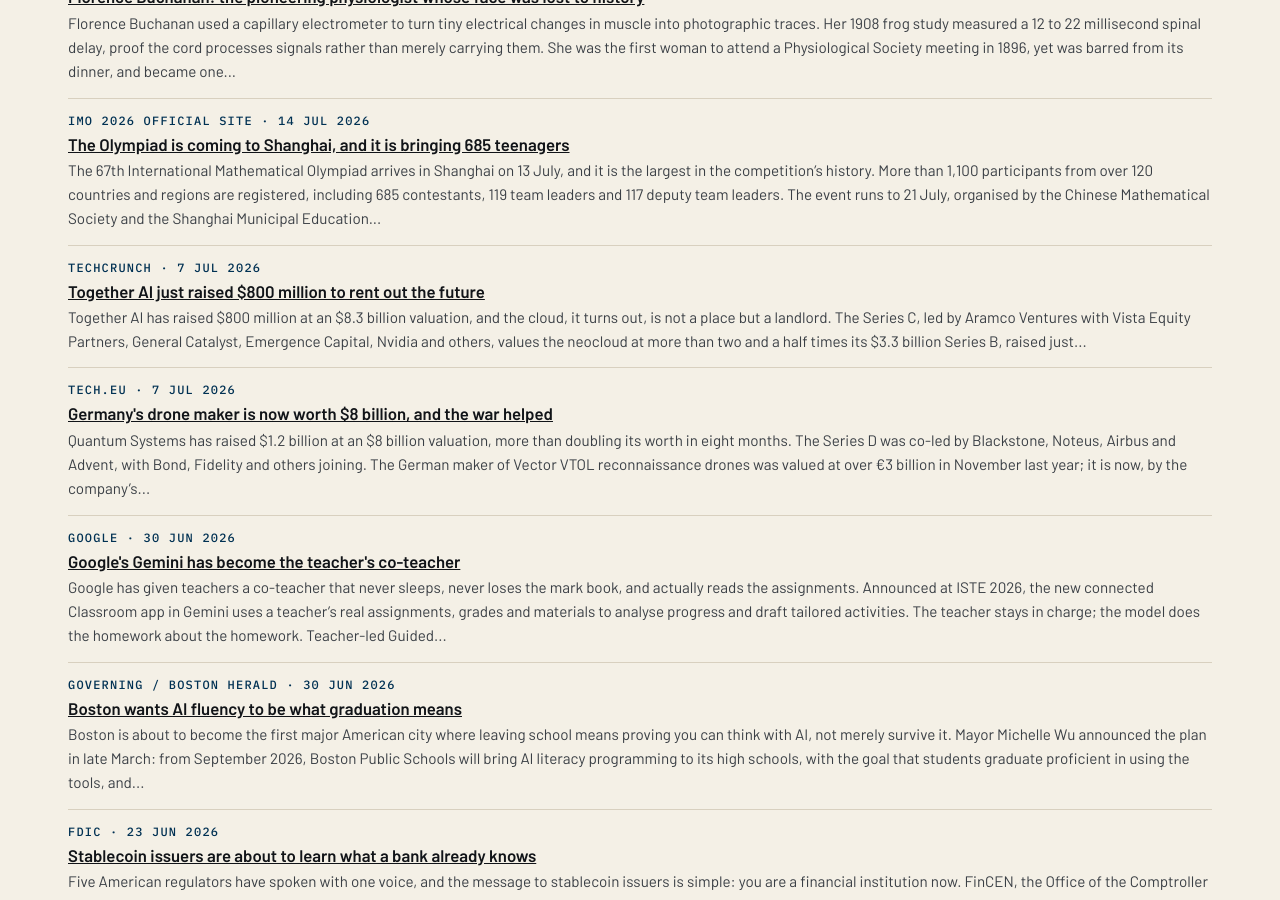
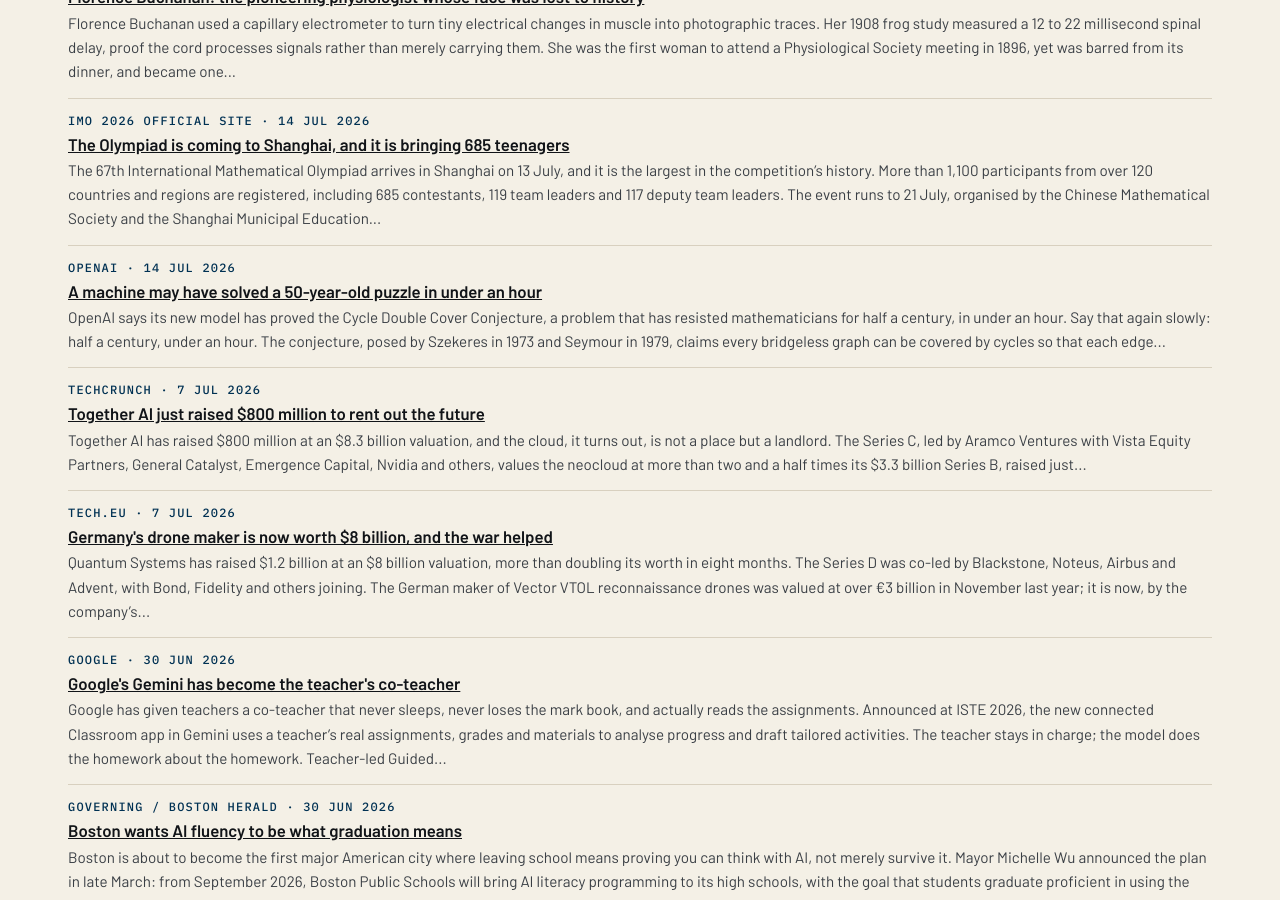
Before and after one commit to katz-news/katz.news, a Jekyll site: the page built from briefs/index.html, in a window 1280 px wide and 900 px high, scrolled down 14696 px. Built offline with Jekyll 4.4.1, drawn with Linux system fonts in a browser that asks for light colours.

Commit message:
Publish 2026-11-06

```diff
--- a/_data/build.yml
+++ b/_data/build.yml
@@ -1 +1 @@
-published_at: 2026-11-06T19:52:38Z
+published_at: 2026-11-06T19:53:37Z
--- /dev/null
+++ b/_posts/briefs/2026-11-06-a-machine-may-have-solved-a-50-year-old-puzzle-in-under-an-hour.md
@@ -0,0 +1,17 @@
+---
+published: true
+title: A machine may have solved a 50-year-old puzzle in under an hour
+date: 2026-07-14
+section: science
+source_name: OpenAI
+source_url: https://cdn.openai.com/pdf/04d1d1e4-bc75-476a-97cf-49055cd98d31/cdc_proof.pdf
+---
+OpenAI says its new model has proved the Cycle Double Cover Conjecture, a problem that has resisted mathematicians for half a century, in under an hour. Say that again slowly: half a century, under an hour.
+
+The conjecture, posed by Szekeres in 1973 and Seymour in 1979, claims every bridgeless graph can be covered by cycles so that each edge is used exactly twice. It sounds like a parlour trick; it is, in fact, one of graph theory's deepest open questions.
+
+GPT-5.6 Sol Ultra, released to the public on 9 July, was told to spend at least eight hours before giving up. It used up to 64 parallel subagents, wrote the proof with Codex, and published both the proof and the prompt. A Lean formalisation, machine-checkable, followed.
+
+One caution, and it matters: this is a claim, not a verdict. The proof had not been peer-reviewed when announced, and the history of mathematics is littered with brilliant proofs that turned out to be wrong.
+
+Conclusion: the machine has not settled mathematics, but rather issued it a challenge, and the referees are now holding the pen.
```
